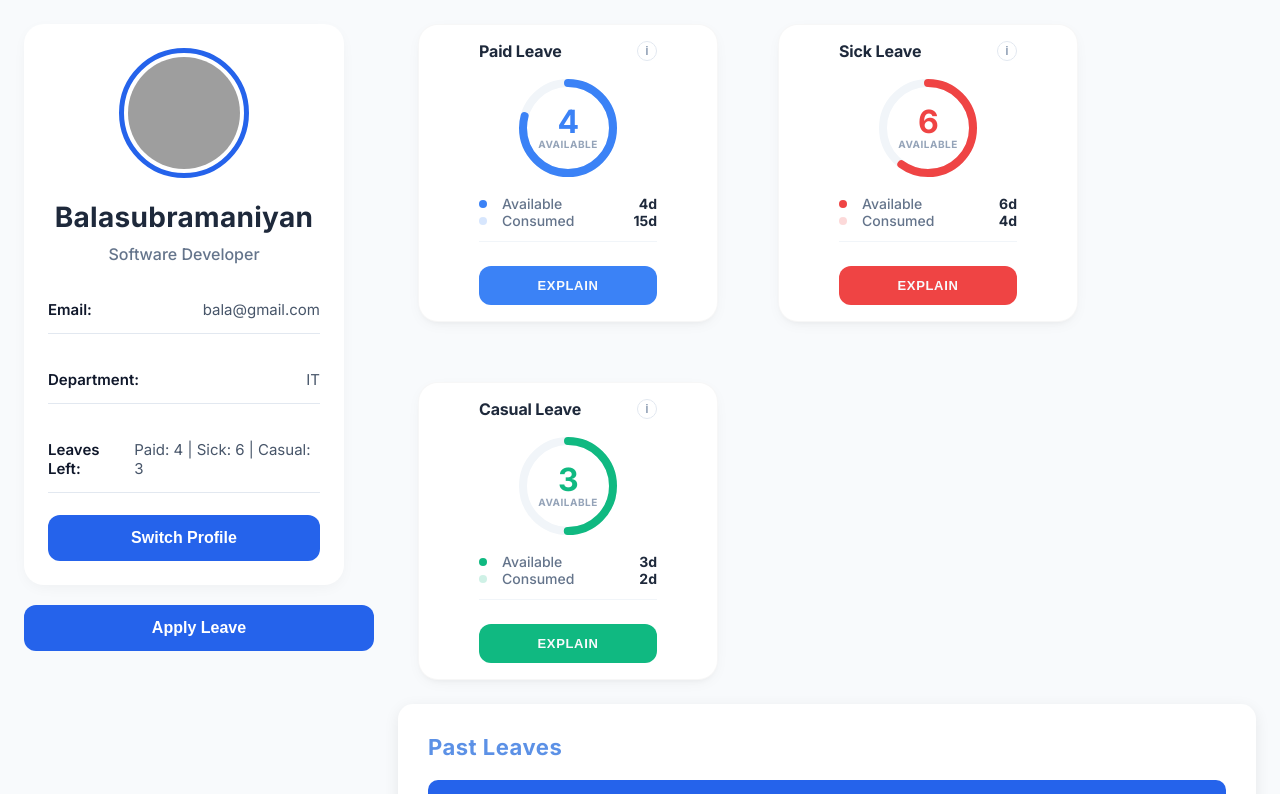
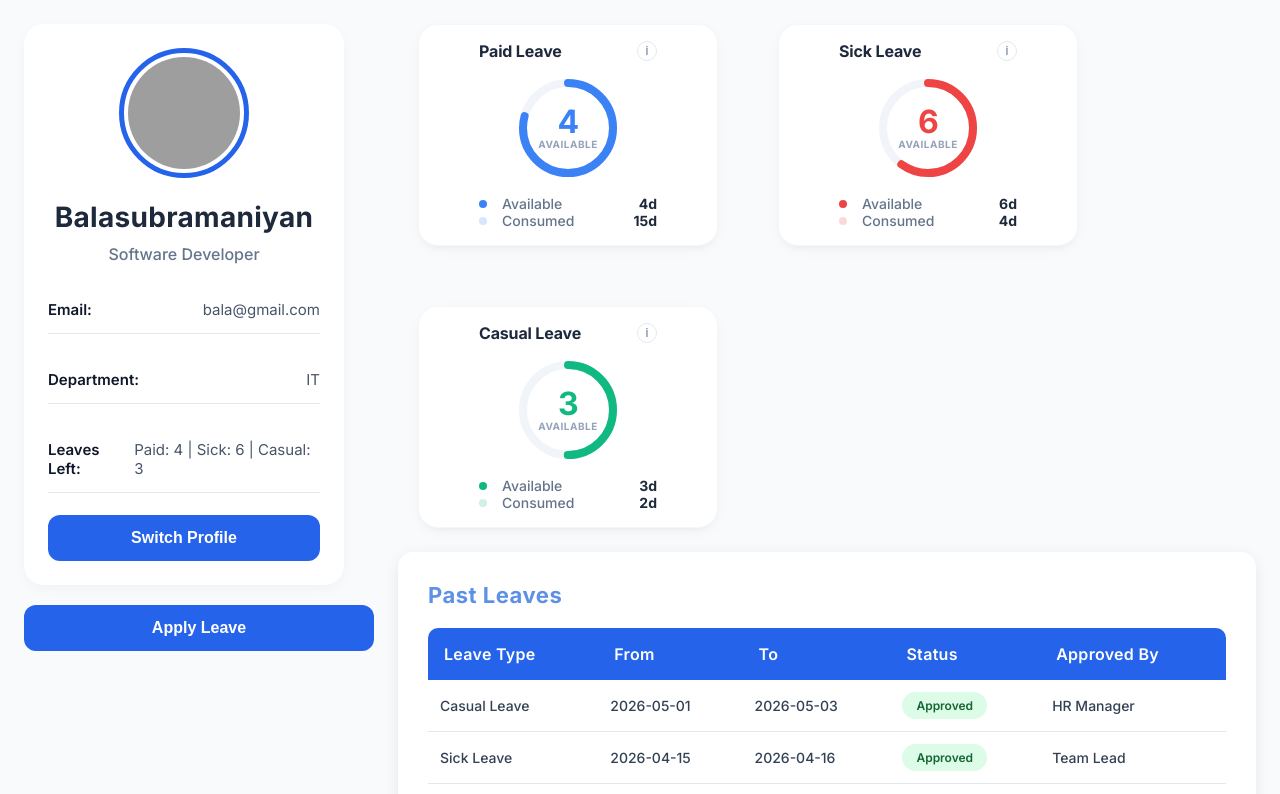
Before and after one commit to bala-119/leave-management, a React (Vite) app in the folder Leave Management/: page / in a window 1280 px wide. Shown: the top 794 px of the page. Built offline with nearby package versions, Linux system fonts and the light colour scheme; grey boxes are pictures that could not be loaded.

Commit message:
removed expain button

```diff
--- a/Leave Management/src/components/LeaveBalance.jsx
+++ b/Leave Management/src/components/LeaveBalance.jsx
@@ -47,7 +47,6 @@ const LeaveBalance = ({
           <p>AVAILABLE</p>
         </div>
       </div>
-
       <div className="legend">
         <div className="legend-row">
           <div className="left">
@@ -64,14 +63,7 @@ const LeaveBalance = ({
           </div>
           <span className="value">{consumed}</span>
         </div>
-
-        <div className="divider"></div>
-
       </div>
-
-      <button className="explain-btn" style={{ "--btn-color": color }}>
-        EXPLAIN
-      </button>
     </div>
   );
 };
```
